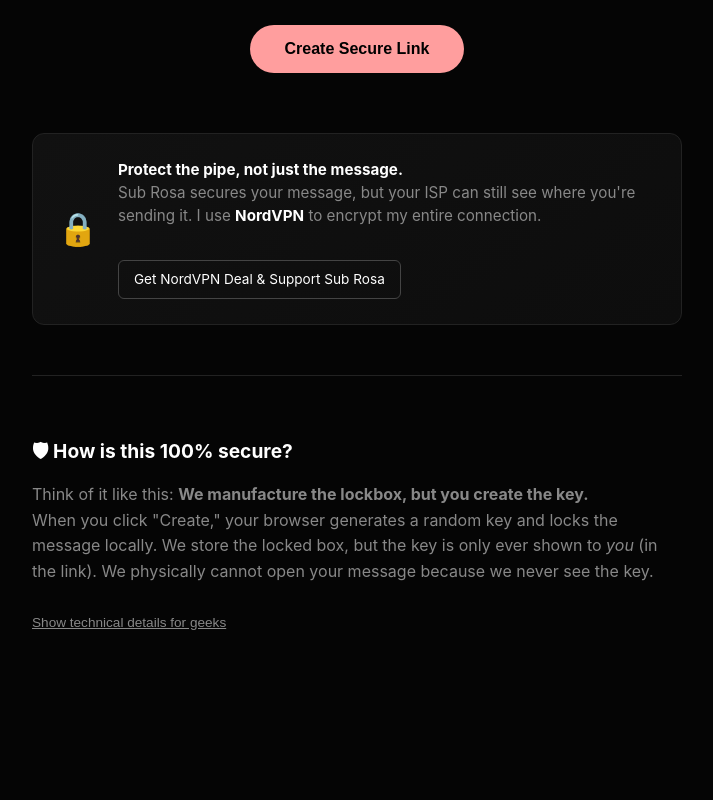
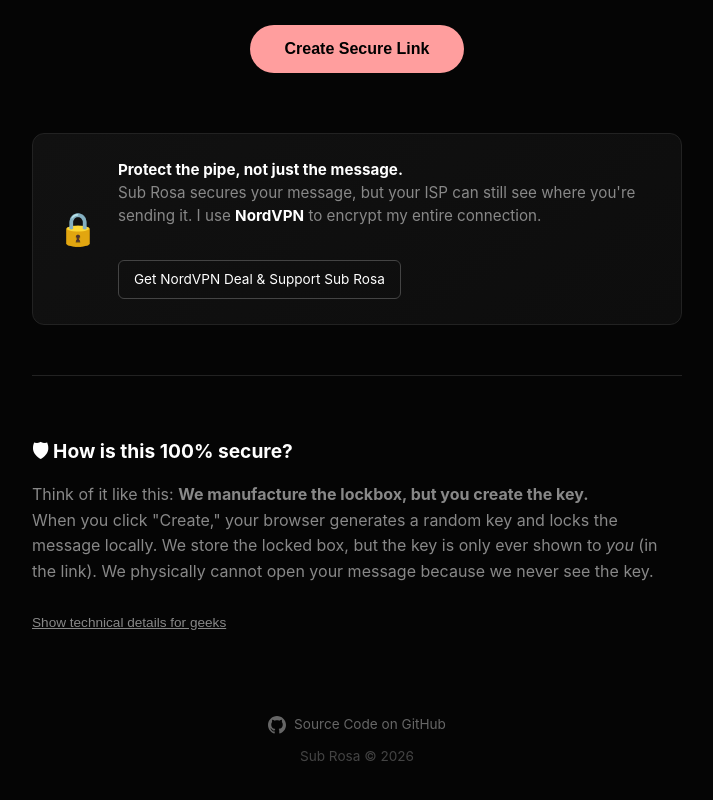
Before and after one commit to maxluchterhand1/sub-rosa, a plain HTML site: page frontend/index.html in a window 1280 px wide. Shown: the part 427-1227 px from the top of the page, without its empty margins (283-996 px from the left). Before the commit the page ends 1131 px from the top, so only its background shows below. Drawn offline with Linux system fonts and the light colour scheme.

Commit message:
chore: minor frontend adjustments

```diff
--- a/frontend/index.html
+++ b/frontend/index.html
@@ -161,6 +161,35 @@
             animation: spin 1s linear infinite; margin: 0 auto;
         }
         @keyframes spin { 0% { transform: rotate(0deg); } 100% { transform: rotate(360deg); } }
+
+        /* Footer Styles */
+        .footer {
+            margin-top: 80px;
+            padding-bottom: 20px;
+            text-align: center;
+            color: #444;
+            font-size: 0.85rem;
+        }
+
+        .footer a {
+            color: #666;
+            text-decoration: none;
+            display: inline-flex;
+            align-items: center;
+            gap: 8px;
+            border-bottom: none;
+            transition: color 0.2s;
+        }
+
+        .footer a:hover {
+            color: var(--accent-color);
+        }
+
+        .footer svg {
+            fill: currentColor;
+            width: 18px;
+            height: 18px;
+        }
     </style>
 </head>
 <body>
@@ -248,6 +277,8 @@
             This message no longer exists on any server. If you close this tab, it is gone forever.
         </p>
 
+        <button class="btn" onclick="location.replace('/')">Create another message</button>
+
         <div class="affiliate-box">
             <div class="affiliate-icon">☕️</div>
             <div class="affiliate-text">
@@ -265,6 +296,16 @@
         </div>
     </div>
 
+
+    <footer class="footer">
+        <a href="https://github.com/maxluchterhand1/sub-rosa" target="_blank" rel="noopener noreferrer">
+            <svg viewBox="0 0 24 24" xmlns="http://www.w3.org/2000/svg"><path d="M12 0c-6.626 0-12 5.373-12 12 0 5.302 3.438 9.8 8.207 11.387.599.111.793-.261.793-.577v-2.234c-3.338.726-4.033-1.416-4.033-1.416-.546-1.387-1.333-1.756-1.333-1.756-1.089-.745.083-.729.083-.729 1.205.084 1.839 1.237 1.839 1.237 1.07 1.834 2.807 1.304 3.492.997.107-.775.418-1.305.762-1.604-2.665-.305-5.467-1.334-5.467-5.931 0-1.311.469-2.381 1.236-3.221-.124-.303-.535-1.524.117-3.176 0 0 1.008-.322 3.301 1.23.957-.266 1.983-.399 3.003-.404 1.02.005 2.047.138 3.006.404 2.291-1.552 3.297-1.23 3.297-1.23.653 1.653.242 2.874.118 3.176.77.84 1.235 1.911 1.235 3.221 0 4.609-2.807 5.624-5.479 5.921.43.372.823 1.102.823 2.222v3.293c0 .319.192.694.801.576 4.765-1.589 8.199-6.086 8.199-11.386 0-6.627-5.373-12-12-12z"/></svg>
+            Source Code on GitHub
+        </a>
+        <div style="margin-top: 5px;">
+            Sub Rosa &copy; 2026
+        </div>
+    </footer>
 </div>
 
 <script>
```
